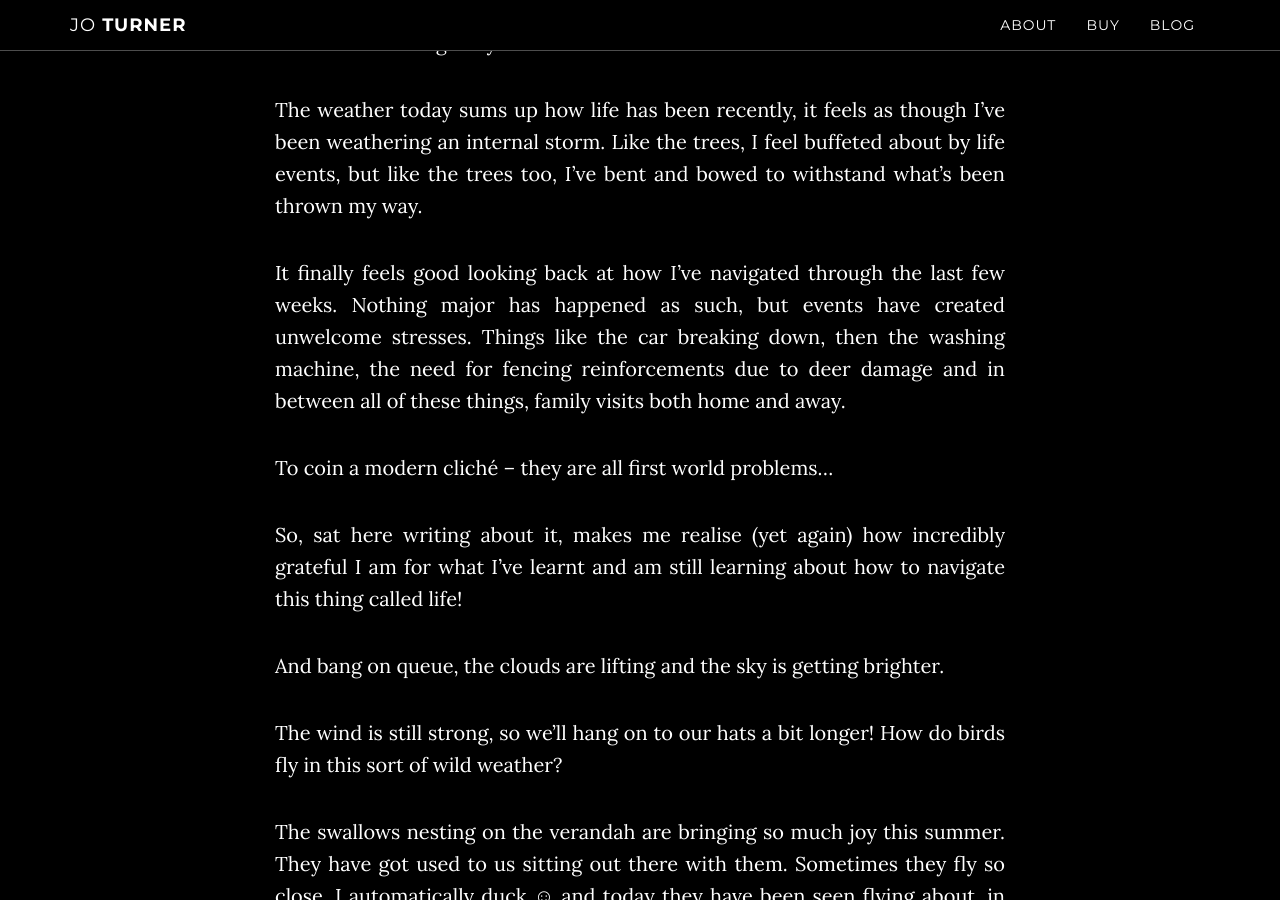
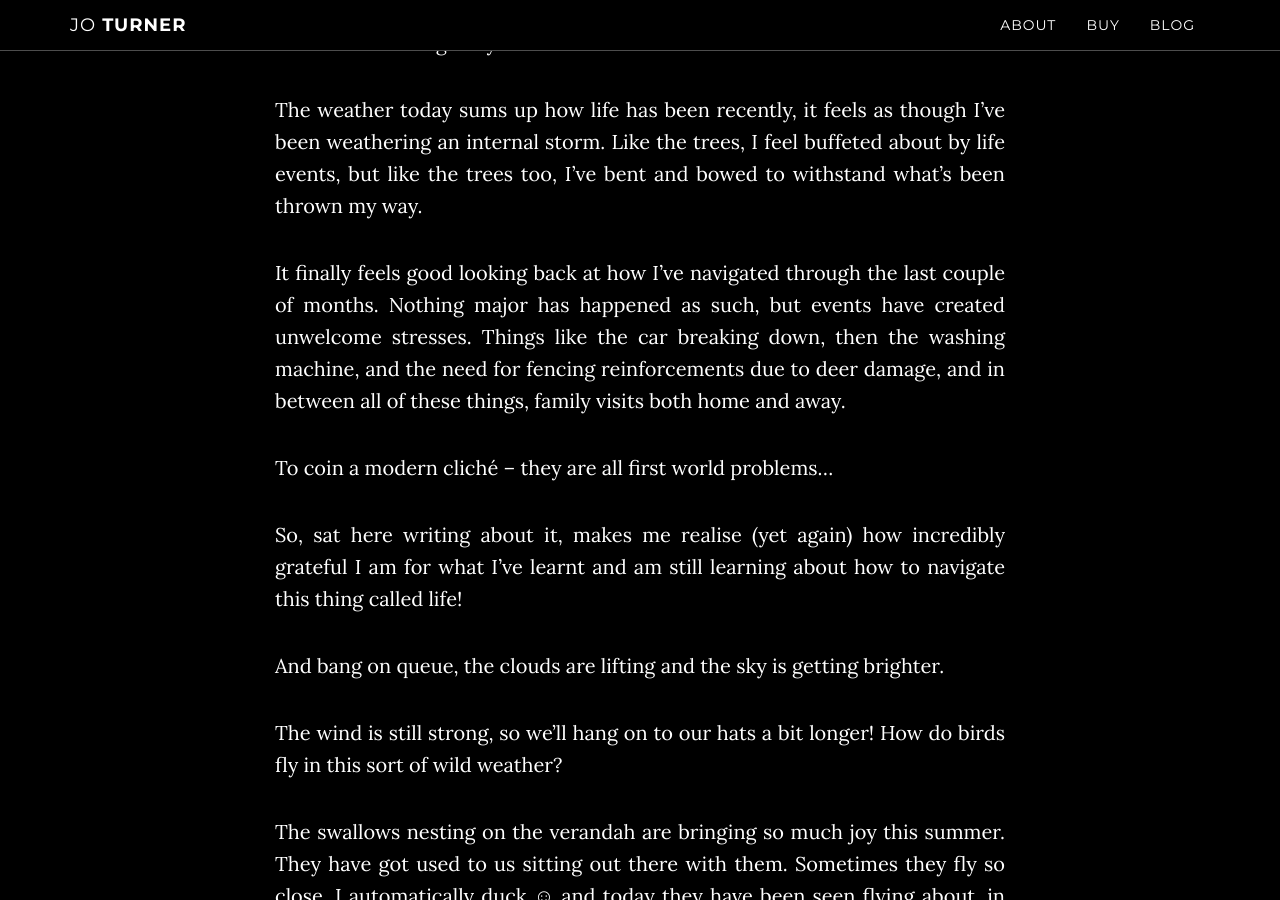
Before and after one commit to cardsfromtheedge/cardsfromtheedge.github.io, a Jekyll site: the page built from _posts/2018-07-20-Midsummer-Storm.md, in a window 1280 px wide and 900 px high, scrolled down 1961 px. Built offline with Jekyll 4.4.1, drawn with Linux system fonts in a browser that asks for light colours.

Commit message:
Update 2018-07-20-Midsummer-Storm.md

```diff
--- a/_posts/2018-07-20-Midsummer-Storm.md
+++ b/_posts/2018-07-20-Midsummer-Storm.md
@@ -26,7 +26,7 @@ The waves have been rolling into shore and now as the tide recedes, the view ahe
 
 The weather today sums up how life has been recently, it feels as though I’ve been weathering an internal storm. Like the trees, I feel buffeted about by life events, but like the trees too, I’ve bent and bowed to withstand what’s been thrown my way.
 
-It finally feels good looking back at how I’ve navigated through the last few weeks. Nothing major has happened as such, but events have created unwelcome stresses. Things like the car breaking down, then the washing machine, the need for fencing reinforcements due to deer damage and in between all of these things, family visits both home and away.
+It finally feels good looking back at how I’ve navigated through the last couple of months. Nothing major has happened as such, but events have created unwelcome stresses. Things like the car breaking down, then the washing machine, and the need for fencing reinforcements due to deer damage, and in between all of these things, family visits both home and away.
 
 To coin a modern cliché – they are all first world problems…
 
```
